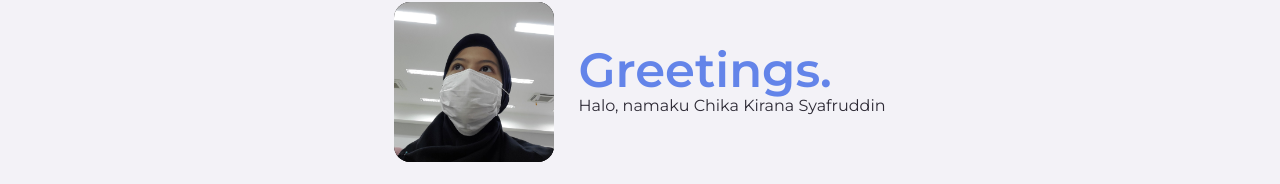
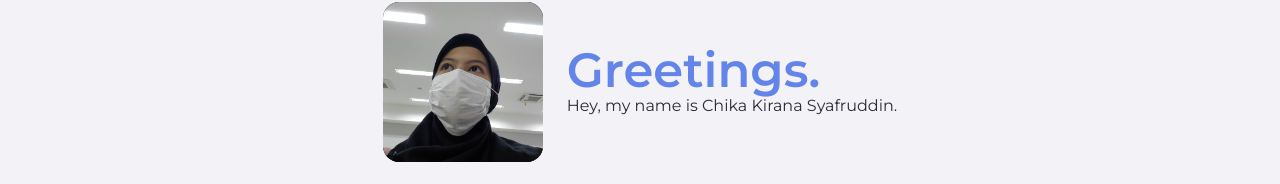
Before and after one commit to FlowersRlit/portfolio-website, a React (Create React App) app: page / in a window 1280 px wide. Shown: the part 174-358 px from the top of the page. Built offline with nearby package versions, Linux system fonts and the light colour scheme.

Commit message:
changed card text

```diff
--- a/src/beranda/GreetingsCard.js
+++ b/src/beranda/GreetingsCard.js
@@ -15,7 +15,7 @@ const GreetingsCard = () => {
           Greetings.
         </h1>
         <p className="text-xs md:text-base">
-          Halo, namaku Chika Kirana Syafruddin
+          Hey, my name is Chika Kirana Syafruddin.
         </p>
       </div>
     </div>
```
